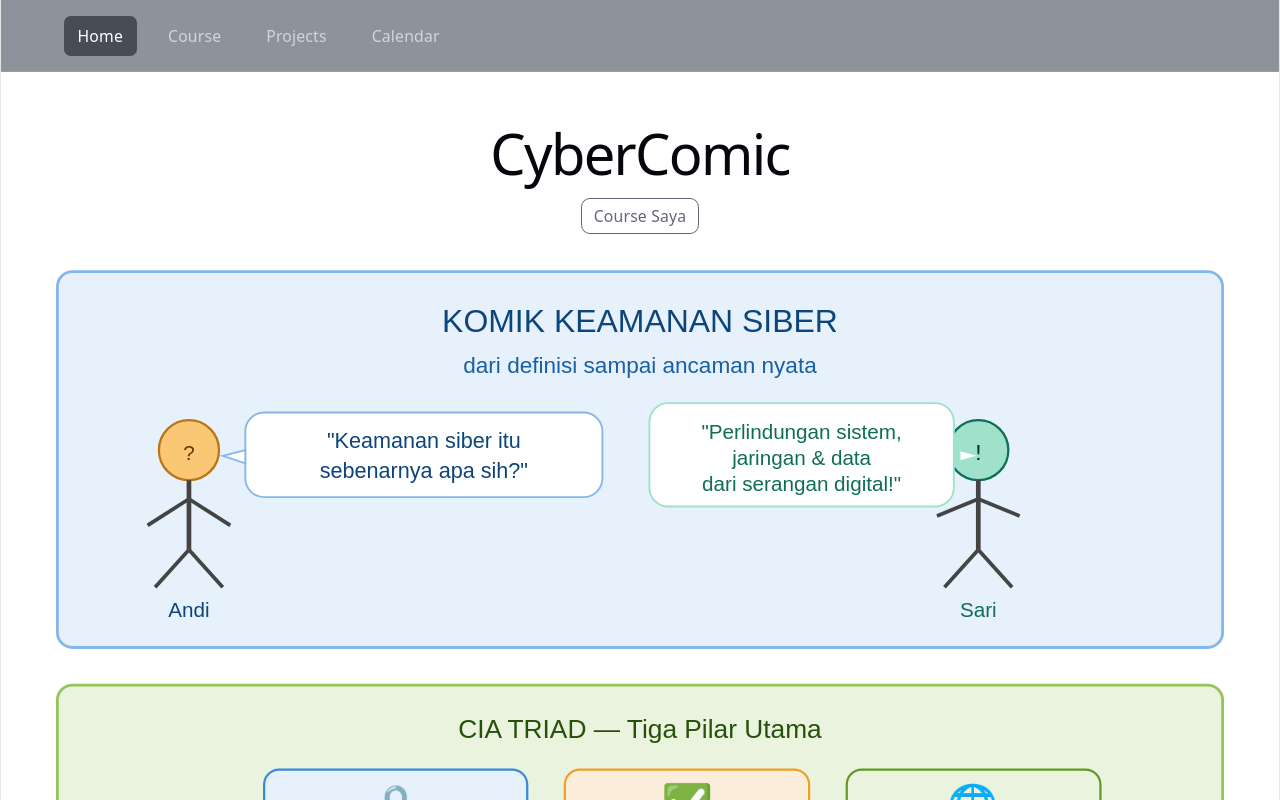
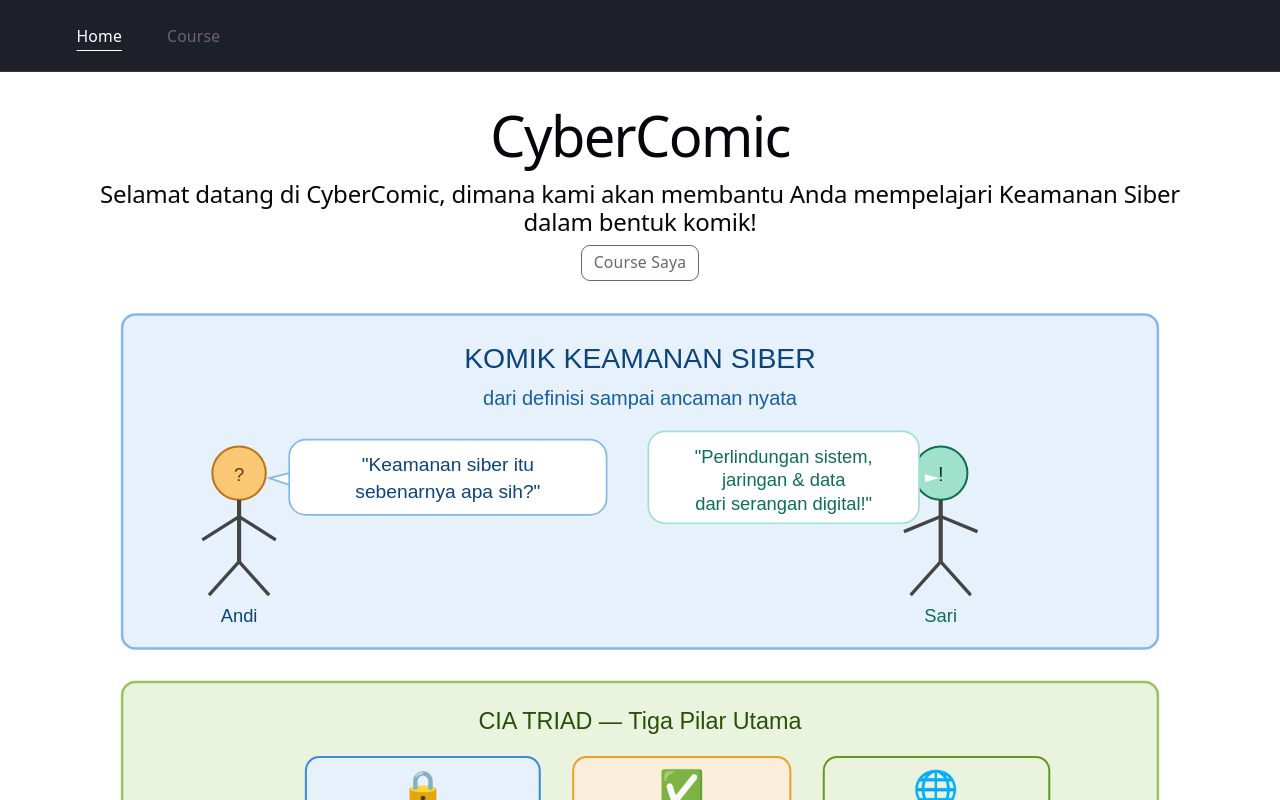
Before and after one commit to elicia8/cybercomic, a React (Vite) app in the folder frontend/: page / in a window 1280 px wide. Shown: the top 800 px of the page. Built offline with nearby package versions, Linux system fonts and the light colour scheme.

Commit message:
bikin jadi responsive

```diff
--- a/frontend/src/Course.tsx
+++ b/frontend/src/Course.tsx
@@ -51,7 +51,7 @@ export default function Course() {
     <Layout>
       <div className="flex flex-col gap-6">
         {datas.map((data) => (
-          <Card size="sm" className="mx-auto w-full max-w-sm">
+          <Card size="sm" className="mx-auto w-full max-w-sm" key={data.id}>
             <CardHeader>
               <CardTitle>
                 Bab {data.id}: {data.title}
--- a/frontend/src/Home.tsx
+++ b/frontend/src/Home.tsx
@@ -7,6 +7,7 @@ export default function Home() {
   return (
     <Layout>
       <h1>CyberComic</h1>
+      <h2>Selamat datang di CyberComic, dimana kami akan membantu Anda mempelajari Keamanan Siber dalam bentuk komik!</h2>
       <Link to="/course">
         <Button variant="outline" className="cursor-pointer">
           Course Saya
--- a/frontend/src/Layout.tsx
+++ b/frontend/src/Layout.tsx
@@ -4,7 +4,7 @@ export default function Layout({ children }: { children: React.ReactNode }) {
     <>
       <Navbar/>
 
-      <div className="mt-8">{children}</div>
+      <div className="mt-10 sm:mt-20 px-6 sm:px-12 md:px-16">{children}</div>
     </>
   );
 }
--- /dev/null
+++ b/frontend/src/Navbar.css
@@ -0,0 +1,3 @@
+.navBg {
+  background-color: #1e2029;
+}
--- a/frontend/src/Navbar.tsx
+++ b/frontend/src/Navbar.tsx
@@ -1,39 +1,46 @@
 import { Link } from "react-router-dom";
+import { useLocation } from "react-router-dom";
+import "./Navbar.css"
 
 export default function Navbar() {
+  const navItems = [
+    {
+      name: "Home",
+      href: "/",
+    },
+    {
+      name: "Course",
+      href: "/course",
+    },
+  ];
+  const pathName = useLocation().pathname;
+  // console.log(location.pathname);
   return (
-    <nav className="relative bg-gray-800/50 after:pointer-events-none after:absolute after:inset-x-0 after:bottom-0 after:h-px after:bg-white/10">
+    <nav className="sm:block fixed w-full navBg after:pointer-events-none after:absolute after:inset-x-0 after:bottom-0 after:h-px after:bg-white/10">
       <div className="mx-auto max-w-7xl px-2 sm:px-6 lg:px-8">
-        <div className="relative flex h-16 items-center justify-between">
+        <div className="relative flex sm:h-16 items-center justify-between">
           <div className="absolute inset-y-0 left-0 flex items-center sm:hidden"></div>
           <div className="flex flex-1 items-center justify-center sm:items-stretch sm:justify-start">
-            <div className="hidden sm:ml-6 sm:block">
+            <div className="sm:ml-6">
               <div className="flex space-x-4">
-                <Link
-                  to="/"
-                  aria-current="page"
-                  className="rounded-md bg-gray-950/50 px-3 py-2 text-sm font-medium text-white"
-                >
-                  Home
-                </Link>
-                <Link
-                  to="/course"
-                  className="rounded-md px-3 py-2 text-sm font-medium text-gray-300 hover:bg-white/5 hover:text-white"
-                >
-                  Course
-                </Link>
-                <a
-                  href="#"
-                  className="rounded-md px-3 py-2 text-sm font-medium text-gray-300 hover:bg-white/5 hover:text-white"
-                >
-                  Projects
-                </a>
-                <a
-                  href="#"
-                  className="rounded-md px-3 py-2 text-sm font-medium text-gray-300 hover:bg-white/5 hover:text-white"
-                >
-                  Calendar
-                </a>
+                {navItems.map((navItem) => {
+                  let isActive = pathName === navItem.href ? true : false;
+                  return (
+                    <Link
+                      key={navItem.name}
+                      to={navItem.href}
+                      aria-current={isActive ? "page" : undefined}
+                      className={`px-3 py-2 text-sm font-medium rounded-md ${
+                        isActive
+                          ? "text-white underline underline-offset-8"
+                          : "hover:text-white"
+                      }
+                      `}
+                    >
+                      {navItem.name}
+                    </Link>
+                  );
+                })}
               </div>
             </div>
           </div>
--- a/frontend/src/index.css
+++ b/frontend/src/index.css
@@ -119,7 +119,7 @@
   width: 100%;
   margin: 0 auto;
   text-align: center;
-  border-inline: 1px solid var(--border);
+  /* border-inline: 1px solid var(--border); */
   min-height: 100svh;
   display: flex;
   flex-direction: column;
```
